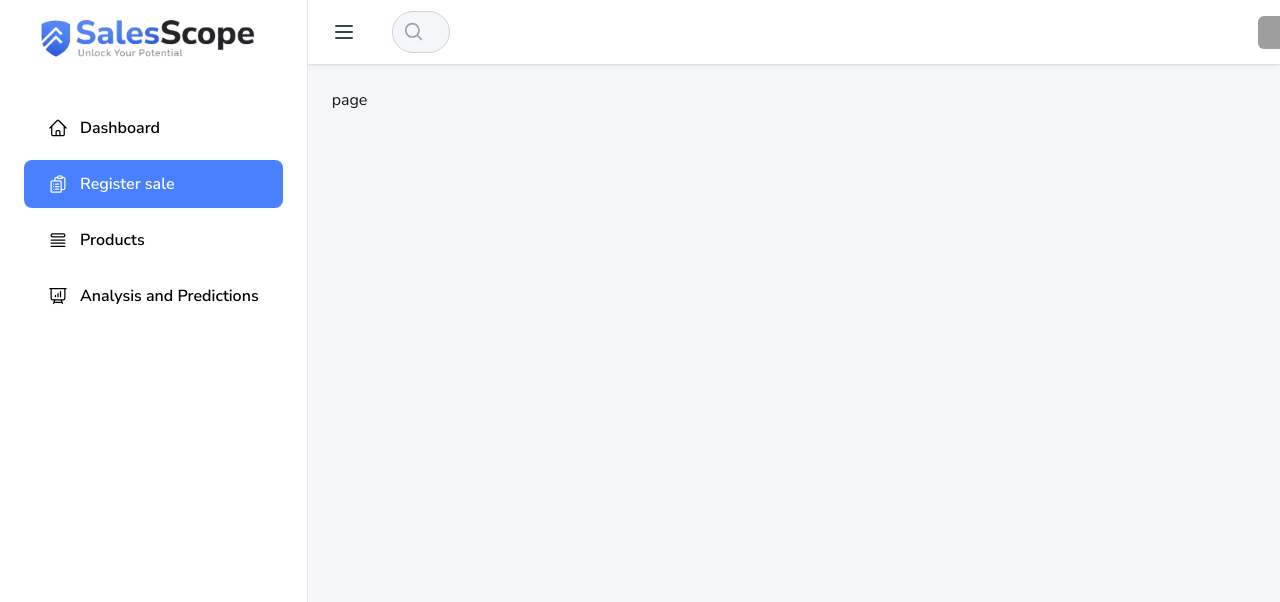
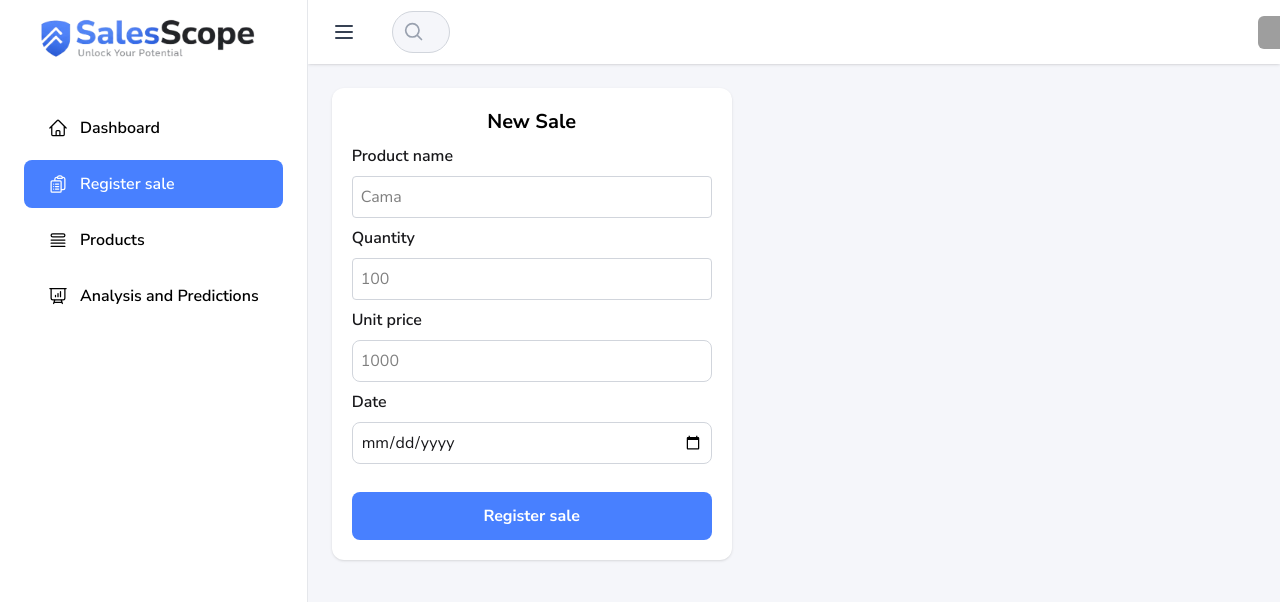
Before and after one commit to IntegrativeProject/SalesScope-Frontend, a Next.js app: page /registersale in a window 1280 px wide. Shown: the top 602 px of the page. Built offline with nearby package versions, Linux system fonts and the light colour scheme; grey boxes are pictures that could not be loaded.

Commit message:
fix(form):form design fixed

```diff
--- a/src/app/(dashboard)/registersale/page.tsx
+++ b/src/app/(dashboard)/registersale/page.tsx
@@ -1,7 +1,8 @@
+import RegisterForm from '@/components/ui/RegisterForm'
 import React from 'react'
 
 export default function page() {
   return (
-    <div>page</div>
+    <RegisterForm/>
   )
 }
--- a/src/components/ui/RegisterForm.tsx
+++ b/src/components/ui/RegisterForm.tsx
@@ -1,75 +1,48 @@
-"use client"
-import { useState } from "react"
-import { toast } from "react-hot-toast"
 
-interface RegisterFormProps {
-  onSubmit: (data: {
-    name: string;
-    quantity: number;
-    unitPrice: number;
-    date: string;
-  }) => void;
-}
-
-export default function RegisterForm({ onSubmit }: RegisterFormProps) {
-  const [name, setName] = useState("");
-  const [quantity, setQuantity] = useState("");
-  const [unitPrice, setPrice] = useState("");
-
-  const handleSubmit = (e: React.FormEvent<HTMLFormElement>) => {
-    e.preventDefault();
-
-    if (!name || !quantity || !unitPrice) {
-      toast.error("All fields are required.");
-      return;
-    }
-        onSubmit({
-      name,
-      quantity: Number(quantity),
-      unitPrice: Number(unitPrice),
-      date: new Date().toISOString(),
-    })
-
-    toast.success("Sale registered successfully.");
-
-    setName("");
-    setQuantity("")
-    setPrice("")
-  }
-
+export default function RegisterForm() {
   return (
-      <form
-      onSubmit={handleSubmit}
-      className="p-5 bg-white shadow rounded-xl flex flex-col gap-5 w-[400px]"
-    >
+    <form className="p-5 bg-white shadow rounded-xl flex flex-col gap-2 w-[400px]">
       <h2 className="text-center text-xl font-bold text-black">New Sale</h2>
 
+      <label id="name" className="font-semibold ">
+        Product name
+      </label>
       <input
+        id="name"
         className="border-gray-300 border p-2 rounded text-black"
-        placeholder="Product name"
-        value={name}
-        onChange={(e) => setName(e.target.value)}
+        placeholder="Cama"
       />
+      <label id="name" className="font-semibold ">
+        Quantity
+      </label>
 
       <input
         className="border border-gray-300 p-2 rounded text-black bg-white"
-        placeholder="Quantity"
+        placeholder="100"
         type="number"
-        value={quantity}
-        onChange={(e) => setQuantity(e.target.value)}
       />
+      <label id="name" className="font-semibold ">
+        Unit price
+      </label>
 
       <input
         className="w-full border border-gray-300 rounded-lg p-2 bg-white text-black"
-        placeholder="Unit price"
+        placeholder="1000"
         type="number"
-        value={unitPrice}
-        onChange={(e) => setPrice(e.target.value)}
+      />
+      <label id="name" className="font-semibold ">
+        Date
+      </label>
+
+      <input
+        type="date"
+        className="w-full border border-gray-300 rounded-lg p-2 bg-white"
+        placeholder="20-06-1999"
       />
 
-      <button className="w-full bg-blue-500 hover:bg-blue-400 text-white p-3 rounded-lg cursor-pointer">
+      <button className="w-full bg-[#4880FF] hover:bg-blue-400 mt-5 text-white p-3 rounded-lg cursor-pointer font-bold">
         Register sale
       </button>
     </form>
-  )
+  );
 }
```
Also changed, not shown: 1 other file (tests, documents, lock files or other folders).
